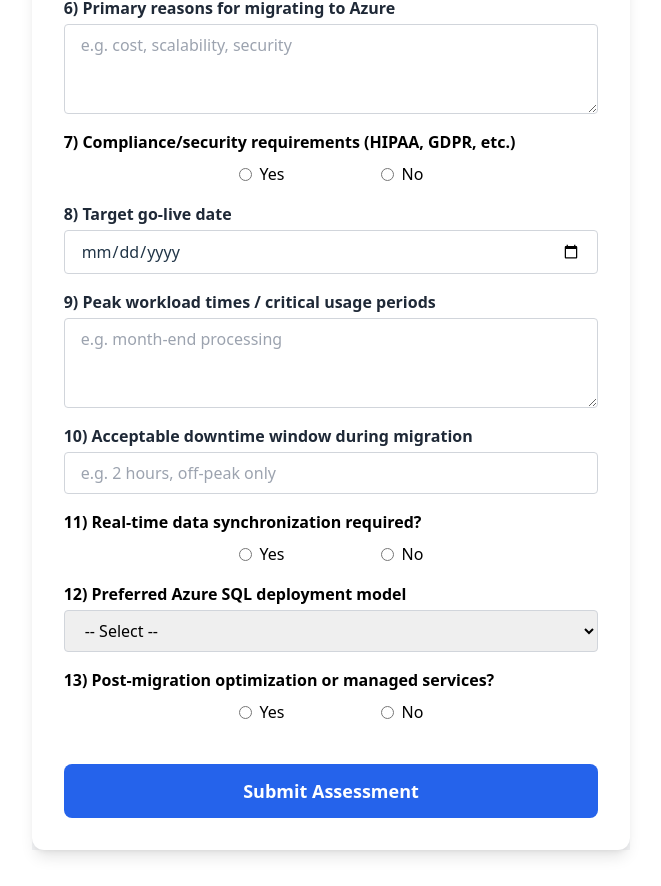
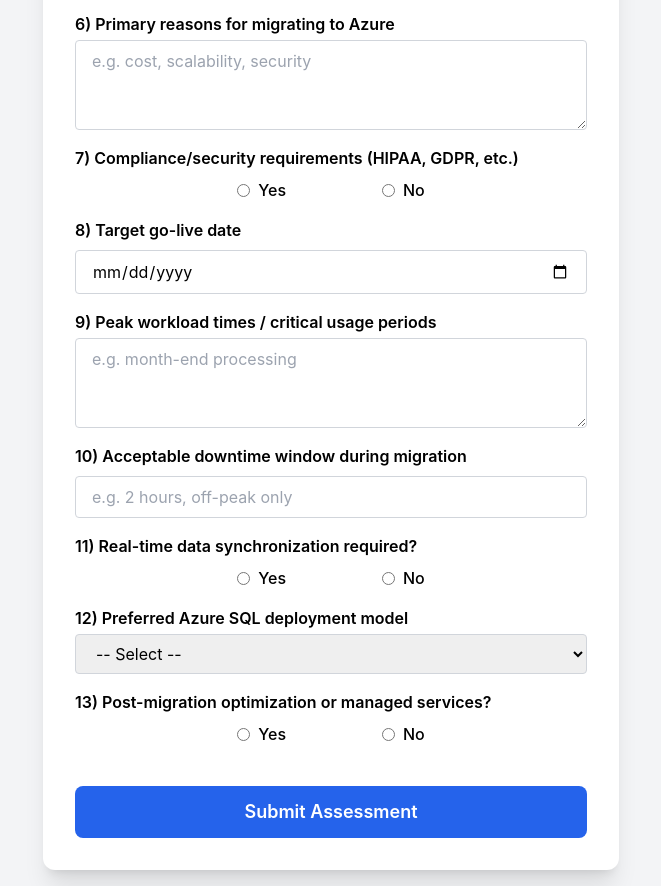
Before and after one commit to AhmadYObeid/InfraData, a React (Vite) app in the folder my-survey/: page / in a window 1280 px wide. Shown: the part 680-1566 px from the top of the page, without its empty margins (309-970 px from the left). Built offline with nearby package versions, Linux system fonts and the light colour scheme.

Commit message:
Final UI/UX touches
now just need to do email integration

```diff
--- a/my-survey/src/App.jsx
+++ b/my-survey/src/App.jsx
@@ -6,10 +6,8 @@ import SurveyForm from './components/SurveyForm';
 
 export default function App() {
   return (
-    <div className="min-h-screen bg-gray-100 flex items-center justify-center">
-      <div className="bg-white p-8 rounded-xl shadow-lg">
+    <div className="min-h-screen bg-gray-100 flex items-center justify-center p-4">
         <SurveyForm />
-      </div>
     </div>
   );
 }
--- a/my-survey/src/components/SurveyForm.jsx
+++ b/my-survey/src/components/SurveyForm.jsx
@@ -117,6 +117,20 @@ export default function SurveyForm() {
       valid = false;
     }
 
+    // Q8: Validate go-live date range
+    if (form.goLive) {
+      const goLiveDate = new Date(form.goLive);
+      const minDateObj = new Date(today);
+      const maxDateObj = new Date(maxDate);
+      if (goLiveDate < minDateObj || goLiveDate > maxDateObj) {
+        toast.error('Please correct the highlighted errors.', {
+          style: { background: '#fee2e2', color: '#991b1b' }
+        });
+        newErrors.goLive = true;
+        valid = false;
+      }
+    }
+
     // Q11: syncRequiredDetails mandatory if syncRequired = Yes
     if (form.syncRequired === 'Yes' && !form.syncRequiredDetails.trim()) {
       newErrors.syncRequiredDetails = true;
@@ -176,12 +190,12 @@ export default function SurveyForm() {
   })();
 
   return (
-    <div className="max-w-xl w-full">
+    <div className="bg-white shadow-xl rounded-xl p-8 max-w-xl w-full">
       <Toaster position="bottom-right" />
         <div className="flex justify-center mb-6">
           <img src="/logo.svg" alt="Company Logo" className="h-16 drop-shadow-lg" />
         </div>
-      <h2 className="text-3xl font-extrabold text-gray-800 mb-6 text-left">
+        <h2 className="text-2xl font-bold text-center text-gray-800 mb-6">
           SQL Server Migration Assessment
         </h2>
 
--- a/my-survey/src/components/inputs/ConditionalInput.jsx
+++ b/my-survey/src/components/inputs/ConditionalInput.jsx
@@ -3,12 +3,12 @@ export default function ConditionalInput({ label, value, onChange, show, error,
 
   return (
     <div className="flex flex-col text-left mb-4">
-      <label className={`font-semibold mb-1 ${error ? 'text-red-600' : 'text-gray-800'} dark:text-black`}>
+      <label className={`font-semibold mb-1 ${error ? 'text-red-600' : 'text-black'}`}>
         {label}
       </label>
       <input
         type="text"
-        className={`w-full border ${error ? 'border-red-500' : 'border-gray-300'} rounded px-4 py-2 focus:ring-2 focus:ring-blue-500`}
+        className={`w-full border ${error ? 'border-red-500' : 'border-gray-300'} rounded px-4 py-2 mt-1 focus:ring-2 focus:ring-blue-500`}
         value={value}
         onChange={e => onChange(e.target.value)}
         placeholder={placeholder}
--- a/my-survey/src/components/inputs/RadioGroup.jsx
+++ b/my-survey/src/components/inputs/RadioGroup.jsx
@@ -13,7 +13,7 @@ export default function RadioGroup({ label, options, value, onChange, error }) {
               value={opt}
               checked={value === opt}
               onChange={() => onChange(opt)}
-              className="form-radio text-blue-600"
+              className="w-full border border-gray-300 rounded px-4 py-2 mt-1form-radio text-blue-600"
             />
             <span className="ml-2 font-medium">{opt}</span>
           </label>
--- a/my-survey/src/components/inputs/SelectInput.jsx
+++ b/my-survey/src/components/inputs/SelectInput.jsx
@@ -1,7 +1,7 @@
 export default function SelectInput({ label, value, onChange, error, options }) {
   return (
     <div className="flex flex-col text-left mb-4">
-      <label className={`font-semibold mb-1 text-black ${error ? 'text-red-600' : ''}`}>
+      <label className={`font-semibold mb-1 ${error ? 'text-red-600' : 'text-black'}`}>
         {label}
       </label>
       <select
--- a/my-survey/src/components/inputs/TextArea.jsx
+++ b/my-survey/src/components/inputs/TextArea.jsx
@@ -1,7 +1,7 @@
 export default function TextArea({ label, value, onChange, error, placeholder }) {
   return (
     <div className="flex flex-col text-left mb-4">
-      <label className={`font-semibold mb-1 ${error ? 'text-red-600' : 'text-gray-800'} dark:text-black`}>
+      <label className={`font-semibold mb-1 ${error ? 'text-red-600' : 'text-black'}`}>
         {label}
       </label>
       <textarea
--- a/my-survey/src/components/inputs/TextInput.jsx
+++ b/my-survey/src/components/inputs/TextInput.jsx
@@ -1,14 +1,14 @@
 export default function TextInput({ label, value, onChange, error, placeholder, type = 'text', min, max }) {
   return (
     <div className="flex flex-col text-left mb-4">
-      <label className={`font-semibold mb-1 ${error ? 'text-red-600' : 'text-gray-800'} dark:text-black`}>
+      <label className={`font-semibold mb-1 ${error ? 'text-red-600' : 'text-black'}`}>
         {label}
       </label>
       <input
         type={type}
         min={min}
         max={max}
-        className={`w-full border ${error ? 'border-red-500' : 'border-gray-300'} rounded px-4 py-2 focus:ring-2 focus:ring-blue-500`}
+        className={`w-full border ${error ? 'border-red-500' : 'border-gray-300'} rounded px-4 py-2 mt-1 focus:ring-2 focus:ring-blue-500`}
         value={value}
         onChange={e => onChange(e.target.value)}
         placeholder={placeholder}
--- a/my-survey/src/index.css
+++ b/my-survey/src/index.css
@@ -2,71 +2,28 @@
 @tailwind components;
 @tailwind utilities;
 
-:root {
-  font-family: system-ui, Avenir, Helvetica, Arial, sans-serif;
-  line-height: 1.5;
-  font-weight: 400;
-
-  color-scheme: light dark;
-  color: rgba(255, 255, 255, 0.87);
-  background-color: #242424;
-
-  font-synthesis: none;
-  text-rendering: optimizeLegibility;
-  -webkit-font-smoothing: antialiased;
-  -moz-osx-font-smoothing: grayscale;
+* {
+  margin: 0;
+  padding: 0;
+  box-sizing: border-box;
 }
 
-a {
-  font-weight: 500;
-  color: #646cff;
-  text-decoration: inherit;
-}
-a:hover {
-  color: #535bf2;
+html {
+  height: 100%;
+  background-color: #f3f4f6; /* bg-gray-100 */
 }
 
 body {
   margin: 0;
-  display: flex;
-  place-items: center;
-  min-width: 320px;
+  padding: 0;
   min-height: 100vh;
+  height: 100%;
+  background-color: #f3f4f6; /* bg-gray-100 */
+  font-family: Inter, system-ui, Avenir, Helvetica, Arial, sans-serif;
 }
 
-h1 {
-  font-size: 3.2em;
-  line-height: 1.1;
+#root {
+  min-height: 100vh;
+  height: 100%;
+  background-color: #f3f4f6; /* bg-gray-100 */
 }
-
-button {
-  border-radius: 8px;
-  border: 1px solid transparent;
-  padding: 0.6em 1.2em;
-  font-size: 1em;
-  font-weight: 500;
-  font-family: inherit;
-  background-color: #1a1a1a;
-  cursor: pointer;
-  transition: border-color 0.25s;
-}
-button:hover {
-  border-color: #646cff;
-}
-button:focus,
-button:focus-visible {
-  outline: 4px auto -webkit-focus-ring-color;
-}
-
-@media (prefers-color-scheme: light) {
-  :root {
-    color: #213547;
-    background-color: #ffffff;
-  }
-  a:hover {
-    color: #747bff;
-  }
-  button {
-    background-color: #f9f9f9;
-  }
-}
```
Lines whose indentation alone changed are shown as unchanged.
